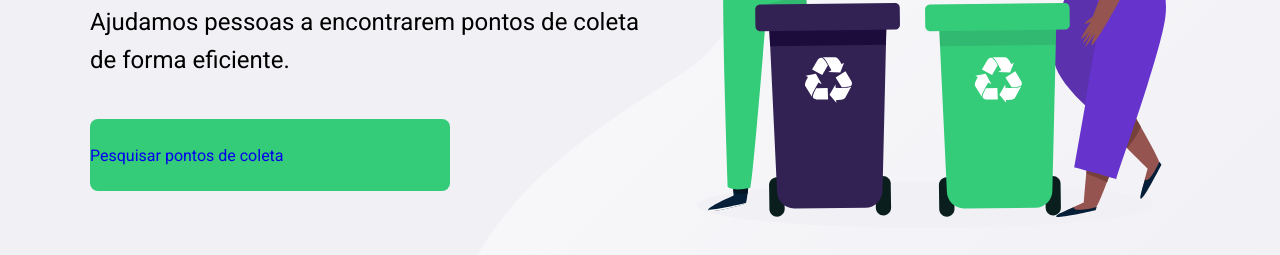
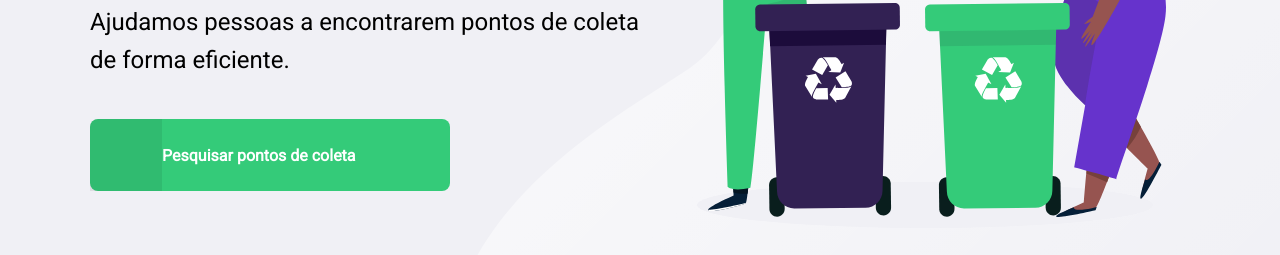
Before and after one commit to FelipeFontouraBr/Ecoleta, a plain HTML site: page index.html in a window 1280 px wide. Shown: the part 423-678 px from the top of the page. Drawn offline with Linux system fonts and the light colour scheme.

Commit message:
Update main.css

```diff
--- a/styles/main.css
+++ b/styles/main.css
@@ -92,8 +92,17 @@ h1, h2, h3, h4, h5 {
     margin-top: 40px;
     background-color: var(--primary-color);
     transition: 400ms;
+    font-weight: bold; /*Peso da font, pode ser o numero (700) pego do google.fonts ou escrever bold(negrito)*/
+    color: white;
 }
 
 #page-home main a:hover {
     background-color: #2fb86e;
 }
+
+#page-home main a span {
+    width: 72px;
+    height: 72px;
+    border-top-left-radius: 8px; /*Arrumar borda da esquerda que não funcinou quando passamos o border no link*/
+    background-color: rgba(0, 0, 0, 0.08);
+}
```
